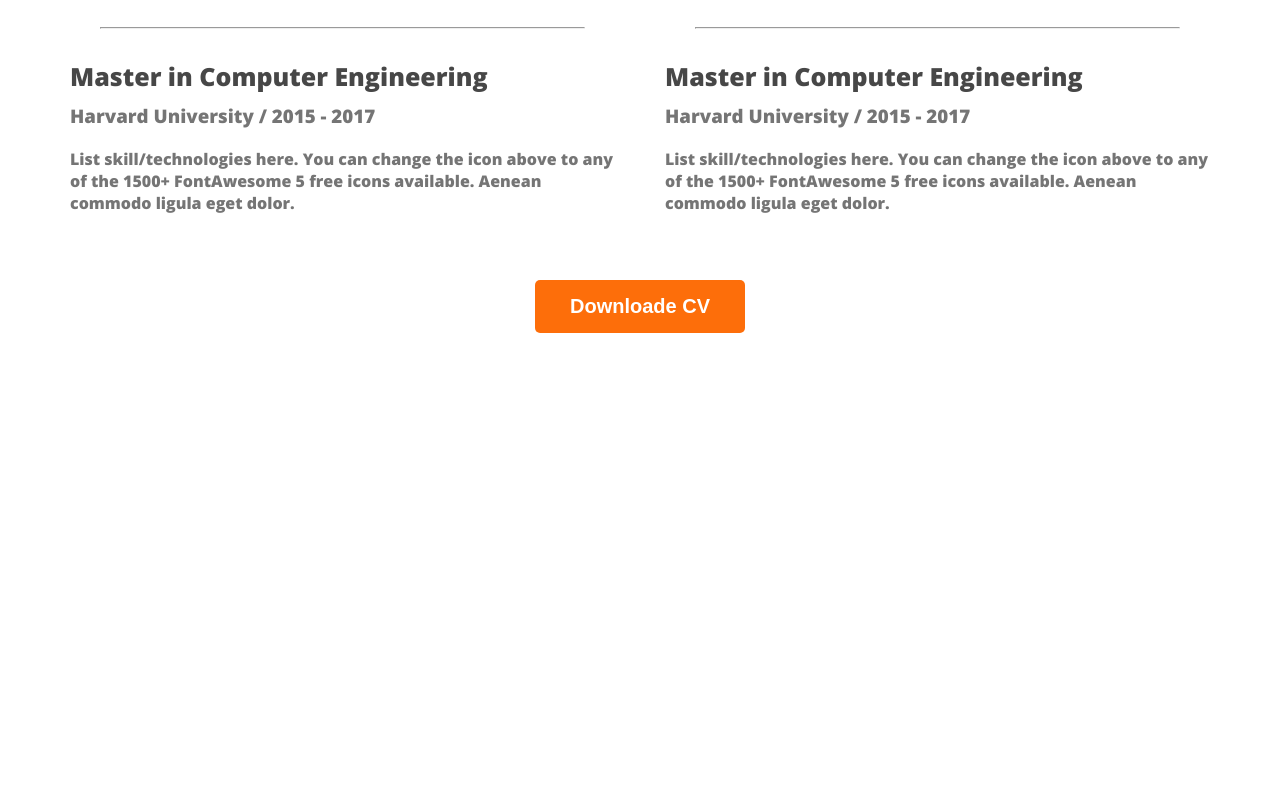
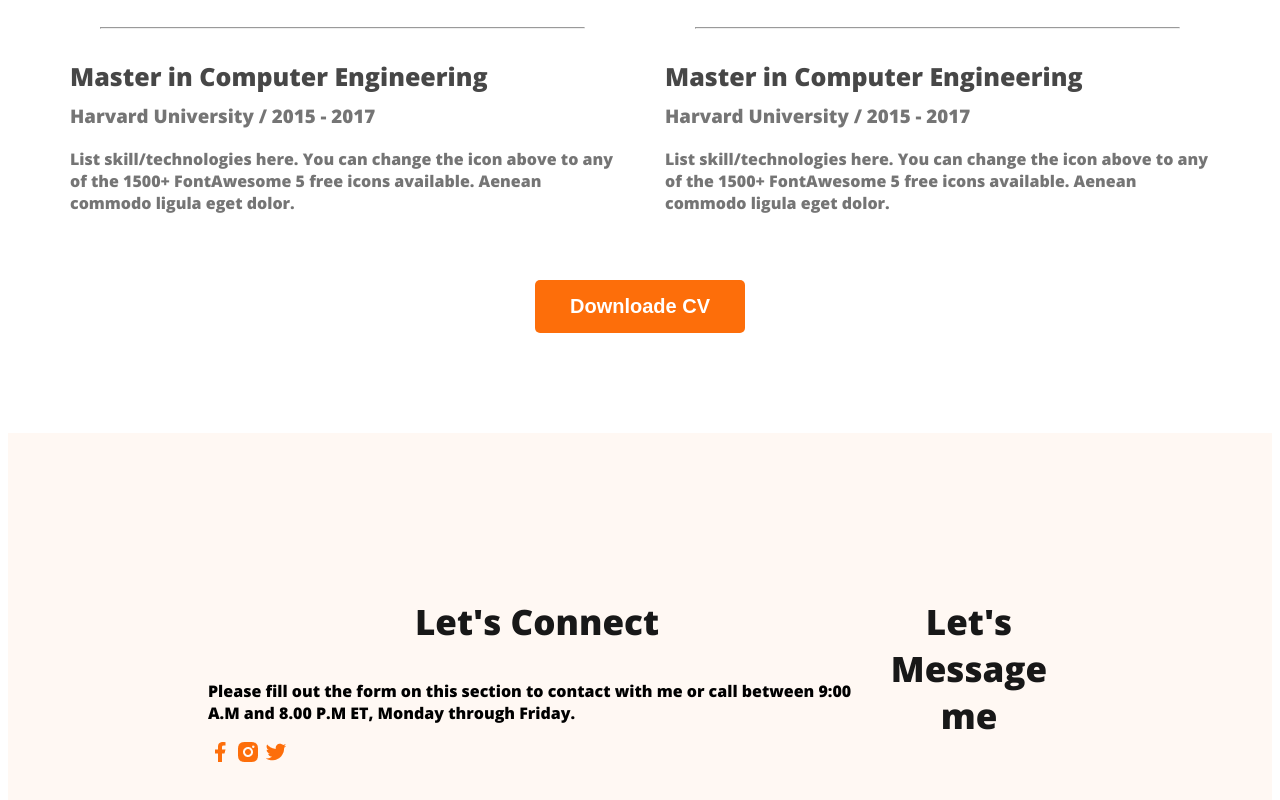
Before and after one commit to af99af99/webdeveloperportfolio, a plain HTML site: page index.html in a window 1280 px wide. Shown: the part 2822-3622 px from the top of the page. Before the commit the page ends 3163 px from the top, so only its background shows below. Drawn offline with nearby package versions, Linux system fonts and the light colour scheme.

Commit message:
basic footer

```diff
--- a/index.html
+++ b/index.html
@@ -172,7 +172,19 @@
         </section>
     </main>
     <footer>
-
+        <div class="footer-column">
+            <h3 class="section-title">Let's Connect</h3>
+            <p class="section-description">Please fill out the form on this section to contact with me or call
+                between 9:00 A.M and 8.00 P.M ET, Monday through Friday.
+            </p>
+            <div class="social links">
+                <a href=""> <img src="images/icons/facebook.png" alt=""></a>
+                <a href=""> <img src="images/icons/insta.png" alt=""></a>
+                <a href=""> <img src="images/icons/twitter.png" alt=""></a>
+            </div>
+        </div>
+        <div class="footer-column"></div>
+        <h3 class="section-title">Let's Message me</h3>
     </footer>
 </body>
 </html>
--- a/style.css/portfolio.css
+++ b/style.css/portfolio.css
@@ -157,3 +157,10 @@ margin-bottom: 10px;
     text-align: center;
     margin-top: 50px;
 }
+/*footer style*/
+footer{
+    display: flex;
+    background: #FFF8F3;
+    margin-top: 100px;
+    padding: 130px 200px ;
+}
```
